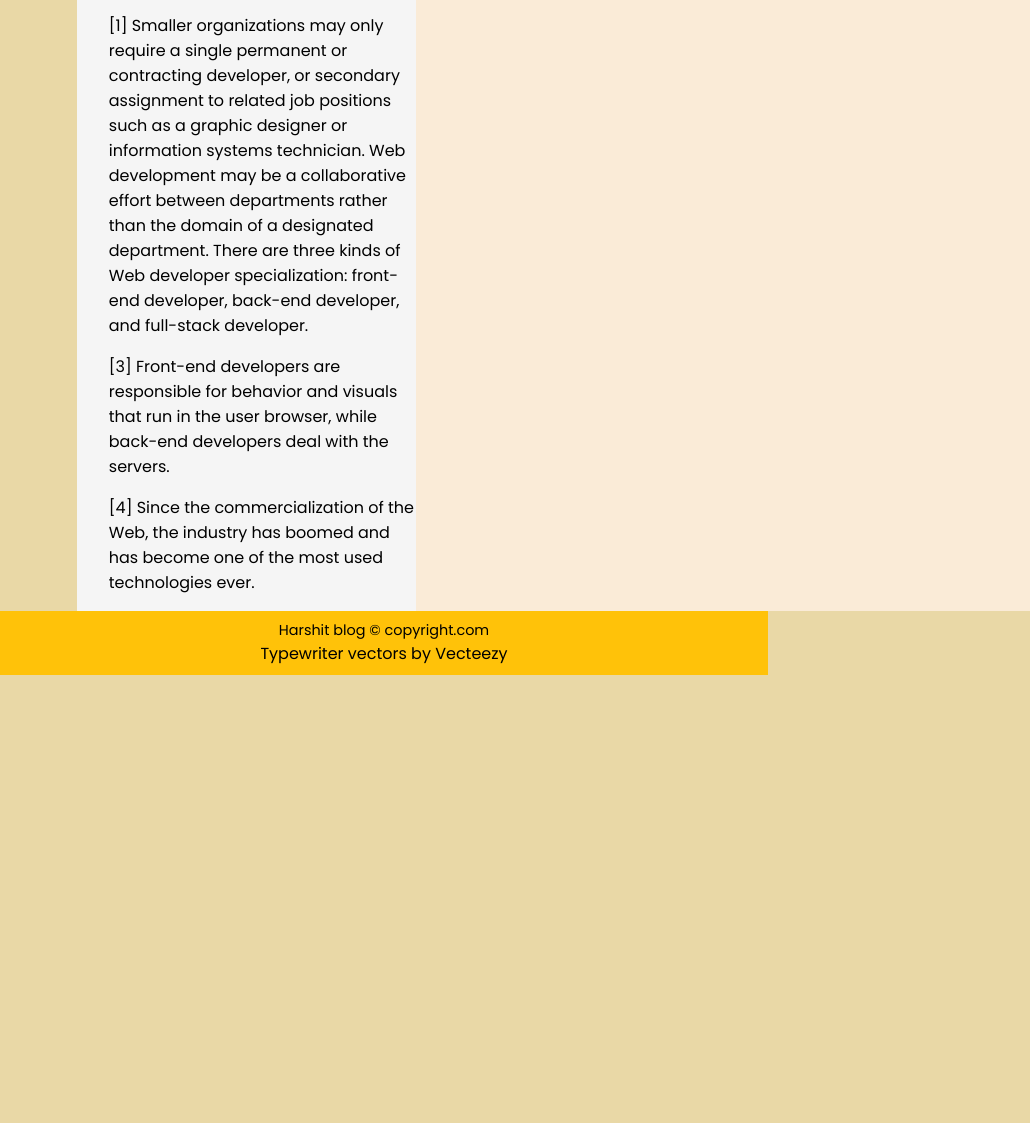
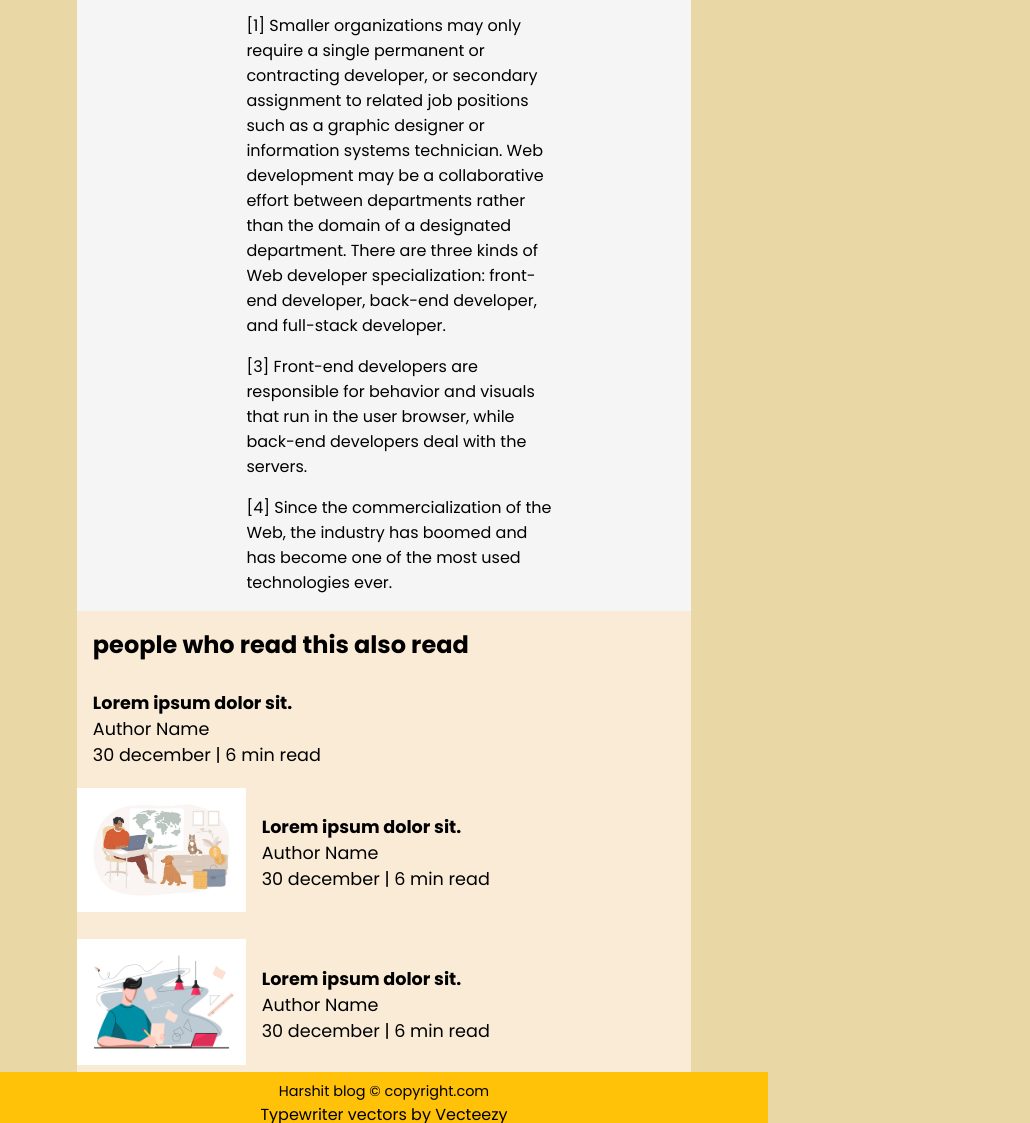
Before and after one commit to harshit-0606/Responsive-blog-Template, a plain HTML site: page blog.html in a window 768 px wide. Shown: the part 1677-2800 px from the top of the page, 1030 px wide, since content can reach past the window. Before the commit the page ends 2352 px from the top, so only its background shows below. Drawn offline with Linux system fonts and the light colour scheme.

Commit message:
In Responsive css some corrections related to blog post

```diff
--- a/blog.html
+++ b/blog.html
@@ -56,7 +56,8 @@
                 <i class="fa-brands fa-linkedin-in"></i>
                 <i class="fa-brands fa-instagram"></i>
             </div>
-               </div> <div>
+               </div>
+
                 <p class="intro"> Web development is the work involved in developing a website for the Internet (World Wide Web) or an intranet (a private network).</p>
                 <p> [1] Web development can range from developing a simple single static page of plain text to complex web applications, electronic businesses, and social network services. A more comprehensive list of tasks to which Web development commonly refers, may include Web engineering, Web design, Web content development, client liaison, client-side/server-side scripting, Web server and network security configuration, and e-commerce development.
 
@@ -65,8 +66,7 @@
                     For larger organizations and businesses, Web development teams can consist of hundreds of people (Web developers) and follow standard methods like Agile methodologies while developing Web sites.</p>
                 <p>[1] Smaller organizations may only require a single permanent or contracting developer, or secondary assignment to related job positions such as a graphic designer or information systems technician. Web development may be a collaborative effort between departments rather than the domain of a designated department. There are three kinds of Web developer specialization: front-end developer, back-end developer, and full-stack developer.</p> <p>[3] Front-end developers are responsible for behavior and visuals that run in the user browser, while back-end developers deal with the servers.</p>
                    <p class="last-para"> [4] Since the commercialization of the Web, the industry has boomed and has become one of the most used technologies ever.</p>
-
-            </div>
+                   </div>
             <!-- <div class="content-right ">
 
                 <img src="./images/blog write image.jpg" alt="blog write icon image" class="image1">
@@ -74,9 +74,9 @@
         </div>
 
         <!-- <div class="articles max-width1 m-auto"> -->
-            <div id="max-width1 m-auto" style="background-color: antiquewhite;">
+            <div class="max-width1 m-auto" style="background-color: antiquewhite;" class="Blog-Articles">
             <h2 style="margin-left:0; padding:2vh 0 0 2vh;">people who read this also read </h2>
-            <div class="articles m-auto" id="max-width1">
+            <div class="articles m-auto" class="max-width1">
             <div class="home-article-img">
                 <img src="./images/article3.png.jpg" alt="">
             </div>
@@ -84,12 +84,12 @@
                 <a class="a" href="">
                     <h3>Lorem ipsum dolor sit.</h3>
                 </a>
-                <div id="authorDiv">Author Name</div>
+                <div class="authorDiv">Author Name</div>
                 <span>30 december | 6 min read</span>
             </div>
         </div>
 
-        <div class="articles m-auto" id="max-width1">
+        <div class="articles m-auto" class="max-width1">
             <div class="home-article-img">
                 <img src="./images/wall image.jpg" alt="">
             </div>
@@ -97,11 +97,11 @@
                 <a class="a" href="">
                     <h3>Lorem ipsum dolor sit.</h3>
                 </a>
-                <div>Author Name</div>
+                <div class="authorDiv">Author Name</div>
                 <span>30 december | 6 min read</span>
             </div>
         </div>
-        <div class="articles m-auto" id="max-width1">
+        <div class="articles m-auto" class="max-width1">
             <div class="home-article-img">
                 <img src="./images/article1.png.jpg" alt="">
             </div>
@@ -109,7 +109,7 @@
                 <a class="a" href="">
                     <h3>Lorem ipsum dolor sit.</h3>
                 </a>
-                <div>Author Name</div>
+                <div class="authorDiv">Author Name</div>
                 <span>30 december | 6 min read</span>
             </div>
         </div>
--- a/css/responsive.css
+++ b/css/responsive.css
@@ -3,12 +3,12 @@
         margin-right: 0;
     }
 }
-@media(max-width:1000px) and (min-width:550px){
+@media(min-width:550px) and (max-width:1200px){
     .home-article-content span,h3{
-        font-size: x-large;
+        font-size: 2.2vh;
     }
-    #authorDiv{
-        font-size: x-large;
+    .authorDiv{
+        font-size: 2.2vh;
     }
     .articles{
         padding-top: 2.5vh;
@@ -138,9 +138,6 @@
     .home-article-content{
         font-size:14px ;
     }
-    #max-width1{
-        width: 100%;
-    }
     .blog-image img {
         width: 100%;
         margin-top: 13vh;
@@ -177,6 +174,10 @@
         display: flex;
         justify-content: center;
     }
+
+    .authorDiv{
+        text-align: center;
+    }
 }
 
 
@@ -208,3 +209,22 @@
             margin-left: 3vh;
         }
 }
+
+@media(min-width:700px) and (max-width:1200px){
+    .year-box{
+      right: 4vw;
+      font-size: 1.78vh;
+    }
+    .year-box input{
+        font-size: 1.5vh;
+    }
+    .author-name{
+        font-size: 2vh;
+    }
+    .content p{
+        font-size: 2vh;
+    }
+    .home-article-img img{
+        width: 22vw;
+    }
+}
```
Also changed, not shown: index.html (+5 -5 lines).
